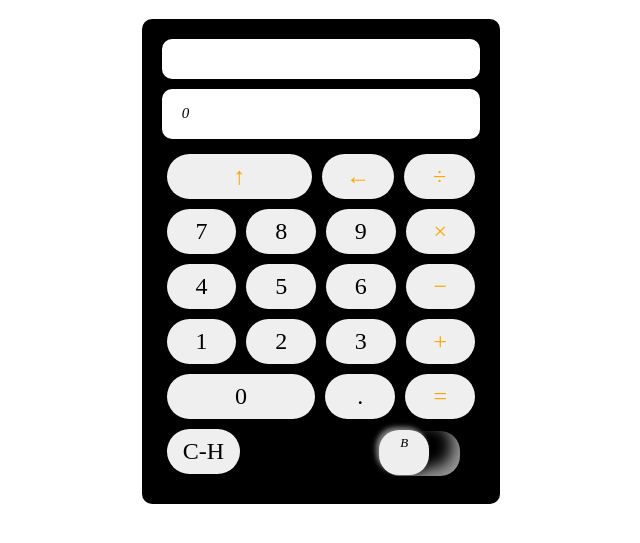
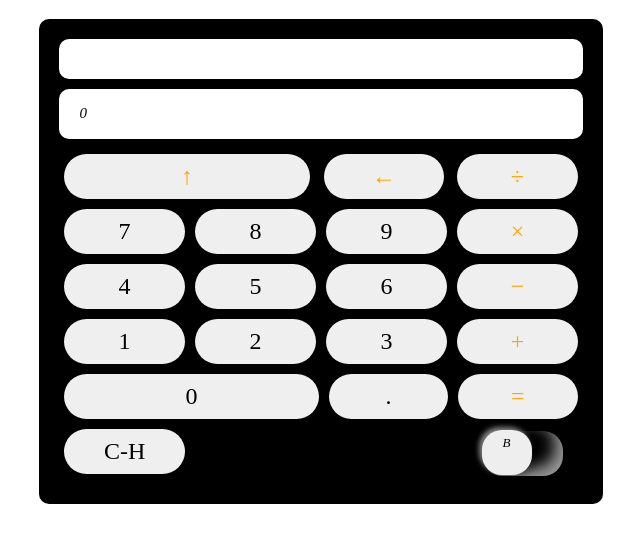
Before and after one commit to AndresVasped/Deploy-Test2, a plain HTML site: page index.html in a window 1280 px wide. Shown: the part 61-604 px from the top of the page, without its empty margins (319-959 px from the left). Drawn offline with Linux system fonts and the light colour scheme.

Commit message:
Update estilos.css

```diff
--- a/estilos.css
+++ b/estilos.css
@@ -168,9 +168,17 @@ button:hover
 
 }
 @media (max-width: 983px) {
-    main{
+    main
+    {
         grid-template-columns: 1fr;
         width: 95%;
     }
 
 }
+@media(min-width:600px)
+{
+    main
+    {
+        width: 55%;
+    }
+}
```
